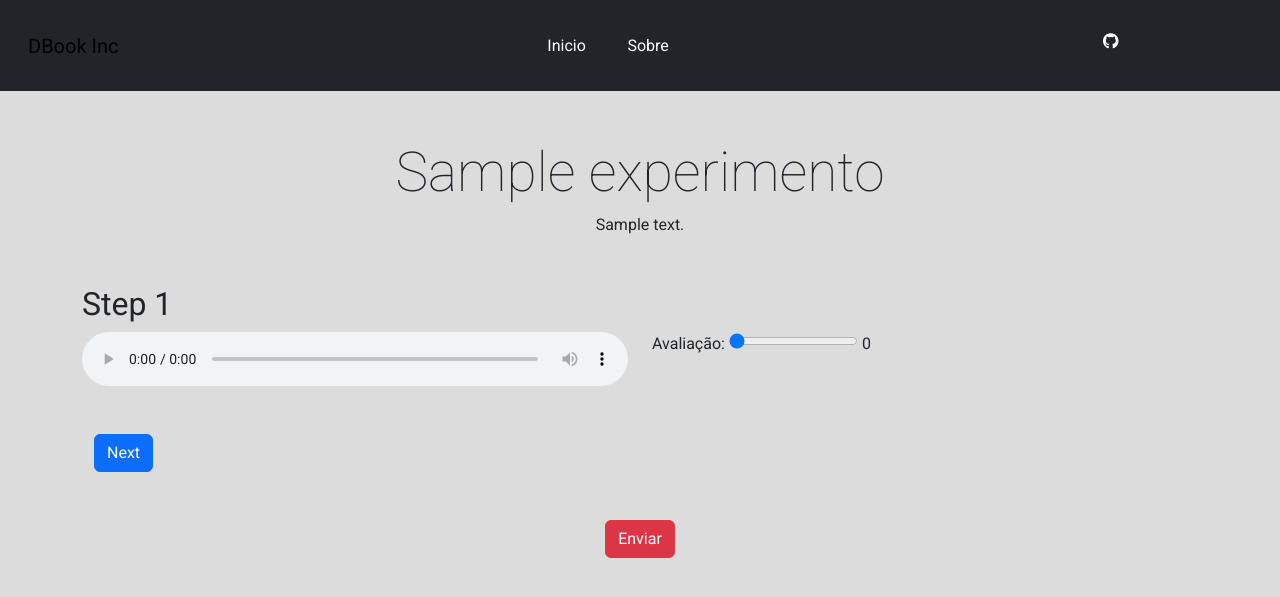
After one commit to medeiroslucass/AudioPerceptualEvaluation, a Django app: page / in a window 1280 px wide. The commit adds this page. Shown: the top 597 px of the page. Run offline with Django 5.2, Linux system fonts and the light colour scheme; tables that the repository leaves empty hold one stand-in row (values such as "Sample post").

Commit message:
checkpoint do projeto 24/04
Signed-off-by: medeiroslucass <lcsmedeiroscosta@gmail.com>

```diff
--- a/core/urls.py
+++ b/core/urls.py
@@ -3,4 +3,5 @@ from . import views
 
 urlpatterns = [
     path('', views.evaluation_view, name='experimento1'),
+    path('aaa/', views.my_view, name='my-view')
 ]
--- a/core/views.py
+++ b/core/views.py
@@ -1,12 +1,20 @@
 from django.shortcuts import render
-from .models import Audio
+from .models import Audio, Experimento
 
 def evaluation_view(request):
-    audios = Audio.objects.all()
+    experimento = Experimento.objects.get(id=1)
+    audios = Audio.objects.filter(category=experimento).order_by('id')
 
     if request.method == 'POST':
         print(request.POST)
     context = {
         'audios': audios,
+        'experimento': experimento,
     }
-    return render(request, 'experimento1.html', context)
+    return render(request, 'partials/base_form.html', context)
+
+
+def experimento2(request):
+    return render(request)
+def my_view(request):
+    return render(request, 'teste.html')
--- a/setup/settings.py
+++ b/setup/settings.py
@@ -124,6 +124,10 @@ USE_TZ = True
 # https://docs.djangoproject.com/en/4.2/howto/static-files/
 
 STATIC_URL = '/static/'
+STATIC_ROOT = os.path.join(BASE_DIR, 'staticfiles')
+STATICFILES_DIRS = [
+    os.path.join(BASE_DIR, 'static')
+]
 MEDIA_URL = '/media/'
 MEDIA_ROOT = os.path.join(BASE_DIR, 'media')
 
--- a/setup/urls.py
+++ b/setup/urls.py
@@ -21,7 +21,7 @@ from django.conf.urls.static import static
 
 urlpatterns = [
     path('admin/', admin.site.urls),
-    path('core/', include('core.urls')),
+    path('', include('core.urls')),
 ]
 
 if settings.DEBUG:
--- a/static/style.css
+++ b/static/style.css
@@ -0,0 +1,62 @@
+@import url('https://fonts.googleapis.com/css2?family=Roboto:wght@100;400&display=swap');
+
+html {;
+}
+
+body {
+    font-family: 'Roboto', sans-serif;
+    background: rgba(163, 163, 163, 0.38);
+}
+
+.thin-font {
+    font-family: 'Roboto', sans-serif;
+    font-weight: 100;
+    font-size: 55px;
+}
+
+/*AUDIO*/
+audio {
+    transition: transform 0.3s ease;
+    width: 100%;
+}
+
+audio:hover {
+    transform: scale(1.2);
+}
+/*AUDIO*/
+
+
+/*NAVBAR*/
+header, .navbar {
+    background-color: #186AA3;
+
+}
+
+#nav-container {
+    padding-top: 0;
+    padding-bottom: 0;
+
+}
+
+#logo {
+    width: 20vh;
+}
+
+.navbar-light .navbar-nav .nav-link {
+  color: #fff; /* Define a cor branca */
+}
+
+#nav-links a {
+    color: #fff;
+}
+
+#nav-links a:hover {
+    transition: .5s;
+    text-decoration: none;
+    color: #333;
+}
+
+.navbar-expand-lg .navbar-nav .nav-link {
+    padding: 1rem .8rem;
+
+}
--- a/templates/experimento1.html
+++ b/templates/experimento1.html
@@ -1,25 +1,28 @@
-{% extends "base.html" %}
-{% block content %}
-
-<div class="container">
-    <form method="POST" enctype="multipart/form-data">
+{% load static %}
+<div class="step step-1 container">
+    <h2>Step 1</h2>
+    <form id="step-1-form" class="form-step" method="POST" enctype="multipart/form-data">
         {% csrf_token %}
+        <div class="row">
             {% for audio in audios %}
-        <audio controls>
+            <audio class="col" controls onmouseover="showTimeline()" onmouseout="hideTimeline()">
                 <source src="{{ audio.archive.url }}" type="audio/wav">
                 Your browser does not support the audio element.
             </audio>
-        <div>
+            <div class="col">
                 <label for="id_avaliacao_{{ audio.id }}">Avaliação:</label>
-            <input type="range" min="0" max="100" value="0" class="slider" id="id_avaliacao_{{ audio.id }}" name="id_avaliacao_{{ audio.id }}">
+                <input type="range" min="0" max="100" value="0" class="slider" id="id_avaliacao_{{ audio.id }}"
+                       name="id_avaliacao_{{ audio.id }}">
                 <span id="valor_avaliacao_{{ audio.id }}">0</span>
             </div>
             {% endfor %}
-        <button type="submit">Enviar</button>
+        </div>
+        <div class="mt-5 container">
+            <button type="button" class="next-step btn btn-primary">Next</button>
+        </div>
+        <div class="mt-5 footer">
+
+        </div>
+
     </form>
 </div>
-{% endblock %}
-
-{% block script %}
-
-{% endblock %}
--- /dev/null
+++ b/templates/experimento2.html
@@ -0,0 +1,23 @@
+{% load static %}
+<div class="step step-2 container" style="display: none;">
+    <h2>Step 2</h2>
+    <form id="step-2-form" class="form-step" method="post">
+        {% csrf_token %}
+        <div class="row">
+            <div class="col">
+                <label for="nome">Nome:</label>
+                <input type="text" class="slider" id="nome"
+                       name="nome">
+            </div>
+        </div>
+        <div class="mt-5 container">
+            <button type="button" class="prev-step btn btn-default">Previous</button>
+            <button type="button" class="next-step btn btn-primary">Next</button>
+        </div>
+        <footer class="text-center footer">
+            <div class="container">
+                <button type="submit" class="btn btn-danger">Enviar</button>
+            </div>
+        </footer>
+    </form>
+</div>
--- /dev/null
+++ b/templates/partials/base.html
@@ -0,0 +1,22 @@
+<!DOCTYPE html>
+{% load static %}
+<html lang="en">
+<head>
+    <meta charset="UTF-8">
+    <title>Title</title>
+    <link rel="stylesheet" href="https://cdn.jsdelivr.net/npm/bootstrap@5.3.0-alpha3/dist/css/bootstrap.min.css">
+    <link rel="stylesheet" href="https://cdnjs.cloudflare.com/ajax/libs/font-awesome/6.4.0/css/all.min.css" integrity="sha512-iecdLmaskl7CVkqkXNQ/ZH/XLlvWZOJyj7Yy7tcenmpD1ypASozpmT/E0iPtmFIB46ZmdtAc9eNBvH0H/ZpiBw==" crossorigin="anonymous" referrerpolicy="no-referrer" />
+    <link rel="stylesheet" href="{% static 'style.css' %}">
+    <script src="https://code.jquery.com/jquery-3.6.4.min.js"></script>
+</head>
+<body>
+{% include 'partials/navbar.html' %}
+{% block content %}
+{% endblock %}
+
+
+<script src="https://cdn.jsdelivr.net/npm/bootstrap@5.3.0-alpha3/dist/js/bootstrap.bundle.min.js"></script>
+{% block script %}
+{% endblock %}
+</body>
+</html>
--- /dev/null
+++ b/templates/partials/base_form.html
@@ -0,0 +1,85 @@
+{% extends "partials/base.html" %}
+{% block content %}
+<div class="container my-5 text-center">
+    <h1 class="thin-font ">{{experimento.name}} </h1>
+    <p>{{experimento.description}}</p>
+</div>
+
+{% include 'experimento1.html' %}
+{% include 'experimento2.html' %}
+
+<!-- STEP 2-->
+
+<div class="mt-5 footer">
+    <footer class="text-center footer">
+        <div class="container">
+            <button type="submit" class="btn btn-danger">Enviar</button>
+        </div>
+    </footer>
+</div>
+
+{% endblock %}
+
+{% block script %}
+<script>
+    $(document).ready(function () {
+        // set up event handlers for next/prev buttons
+        $(".next-step").click(function () {
+            var currentStep = $(this).closest(".step");
+            var nextStep = currentStep.next(".step");
+
+            // validate current step before moving to next step
+            if (validateStep(currentStep)) {
+                currentStep.hide();
+                nextStep.show();
+            }
+        });
+
+        $(".prev-step").click(function () {
+            var currentStep = $(this).closest(".step");
+            var prevStep = currentStep.prev(".step");
+
+            currentStep.hide();
+            prevStep.show();
+        });
+
+        // set up form validation
+        function validateStep(step) {
+            // perform validation here, return true if valid, false if not
+            return true;
+        }
+    });
+
+
+    // SUBMIT FORM
+    $(function () {
+        // Quando o formulário de envio for enviado
+        $("#my-form").on("submit", function (event) {
+            // Impedir o envio do formulário
+            event.preventDefault();
+
+            // Obter os dados do formulário
+            var data = $(this).serialize();
+
+            // Adicionar o token CSRF aos dados
+            data += "&csrfmiddlewaretoken=" + $("[name=csrfmiddlewaretoken]").val();
+
+            // Enviar uma requisição AJAX para enviar os dados
+            $.ajax({
+                type: "POST",
+                url: "{% url 'my-view' %}",
+                data: data,
+                success: function (response) {
+                    // Sucesso! Redirecionar para uma página de confirmação ou algo assim
+                    console.log('deu certo!')
+                },
+                error: function () {
+                    // Ocorreu um erro
+                    alert("Ocorreu um erro.");
+                }
+            });
+        });
+    });
+
+</script>
+{% endblock %}
--- /dev/null
+++ b/templates/partials/navbar.html
@@ -0,0 +1,36 @@
+{% load static %}
+<nav class="navbar navbar-expand-lg navbar-light bg-dark p-3">
+    <div class="container-fluid">
+        <a class="navbar-brand" href="#">DBook Inc</a>
+        <button class="navbar-toggler" type="button" data-bs-toggle="collapse" data-bs-target="#navbarNavDropdown"
+                aria-controls="navbarNavDropdown" aria-expanded="false" aria-label="Toggle navigation">
+            <span class="navbar-toggler-icon"></span>
+        </button>
+
+        <div class=" collapse navbar-collapse" id="navbarNavDropdown">
+            <ul class="navbar-nav ms-auto ">
+                <li class="nav-item">
+                    <a class="nav-link mx-2 active" aria-current="page" href="#">Inicio</a>
+                </li>
+
+                <li class="nav-item">
+                    <a class="nav-link mx-2" href="#">Sobre</a>
+                </li>
+
+            </ul>
+            <ul class="navbar-nav ms-auto d-none d-lg-inline-flex">
+                <li class="nav-item mx-2">
+                    <a class="nav-link text-dark h5" href="" target="blank">
+                       <i class="fa-brands fa-github fa-bounce" style="color: #ffffff;"></i>
+                    </a>
+                </li>
+                <li class="nav-item mx-2">
+                    <a class="nav-link text-dark h5" href="" target="blank"><i class="fab fa-twitter"></i></a>
+                </li>
+                <li class="nav-item mx-2">
+                    <a class="nav-link text-dark h5" href="" target="blank"><i class="fab fa-facebook-square"></i></a>
+                </li>
+            </ul>
+        </div>
+    </div>
+</nav>
```
Also changed, not shown: templates/base.html (deleted, +0 -21 lines), templates/teste.html (added, +10 -0 lines), static/img/unicamp.png (added). Lines whose indentation alone changed are shown as unchanged.
